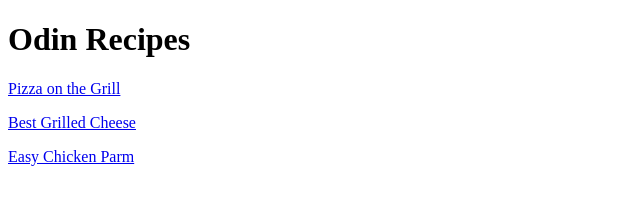
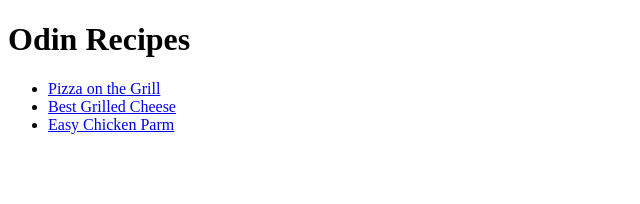
Before and after one commit to danielboyd2/odin-recipes, a plain HTML site: page index.html in a window 1280 px wide. Shown: the whole page, without its empty margins (0-640 px from the left). Drawn offline with Linux system fonts and the light colour scheme.

```diff
--- a/index.html
+++ b/index.html
@@ -2,13 +2,16 @@
 <html lang="en">
     <head>
         <meta charset="UTF-8">
+        <meta name="viewport" content="width=device-width, initial-scale=1.0">
         <title>Basic Recipe</title> <!--website title in tab-->
     </head>
     <body>
         <h1>Odin Recipes</h1>
         <!--Click each link to see recipe on next page-->
-        <p><a href="./recipes/pizza.html">Pizza on the Grill</a></p>
-        <p><a href="./recipes/grilledcheese.html">Best Grilled Cheese</a></p>
-        <p><a href="./recipes/chickenparm.html">Easy Chicken Parm   </a></p>
+        <ul>
+            <li><a href="./recipes/pizza.html">Pizza on the Grill</a></li>
+            <li><a href="./recipes/grilledcheese.html">Best Grilled Cheese</a></li>
+            <li><a href="./recipes/chickenparm.html">Easy Chicken Parm   </a></li>
+        </ul>
     </body>
 </html>
```
Also changed, not shown: recipes/chickenparm.html (+2 -0 lines), recipes/grilledcheese.html (+2 -0 lines), recipes/pizza.html (+2 -1 lines), 1 other file.
